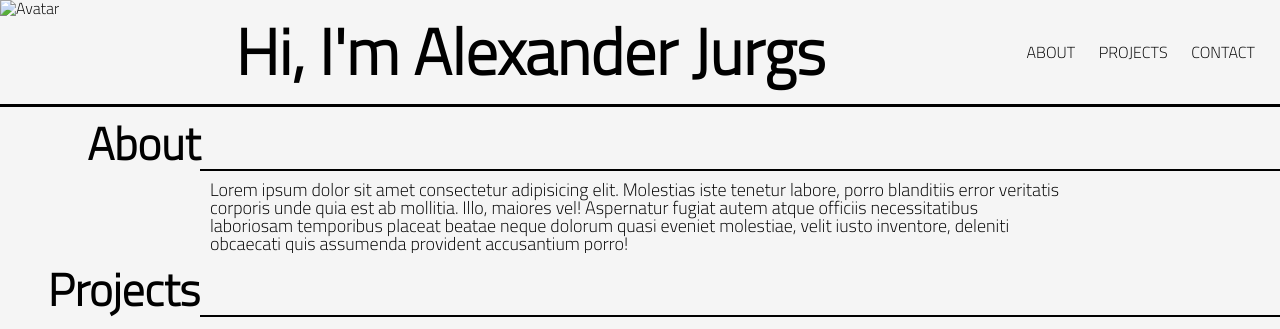
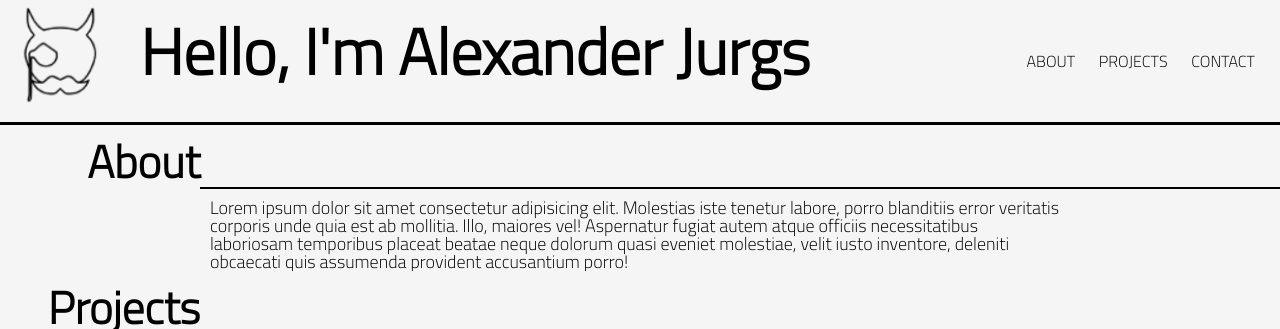
Before and after one commit to Ajurgs/Portfolio-Website, a plain HTML site: page index.html in a window 1280 px wide. Shown: the top 329 px of the page. Drawn offline with Linux system fonts and the light colour scheme.

Commit message:
added an avatar image and addapted header css to accomidate it

```diff
--- a/assets/css/style.css
+++ b/assets/css/style.css
@@ -15,16 +15,26 @@
   justify-content: space-between;
   border-bottom: 3px solid black;
 }
+.header .logo-header {
+  display: flex;
+}
+.logo-header div {
+  display: inline-block;
+}
+.logo-header div img {
+  height: 120px;
+  width: 120px;
+  object-fit: cover;
+}
 .header h1 {
   text-align: center;
-  /* height: 50px; */
-  /* width: 400px; */
   margin: 15px;
   padding: 5px;
   font-size: 4em;
 }
 
 .header nav {
+  justify-self: flex-end;
   display: flex;
   margin: 10px;
   padding: 5px;
--- a/index.html
+++ b/index.html
@@ -16,10 +16,12 @@
   <body>
     <!-- header -->
     <header class="header">
-      <div>
-        <img src="#" alt="Avatar" />
+      <div class="logo-header">
+        <div>
+          <img src="./assets/images/NDLogoVectorSmall.png" alt="Avatar" />
+        </div>
+        <h1>Hello, I'm Alexander Jurgs</h1>
       </div>
-      <h1>Hi, I'm Alexander Jurgs</h1>
       <!-- nav bar -->
       <nav>
         <ul>
```
Also changed, not shown: assets/images/NDLogoVectorSmall.png (added).
